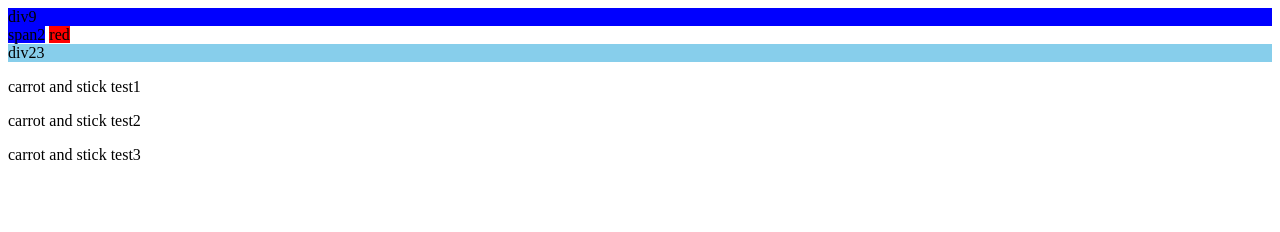
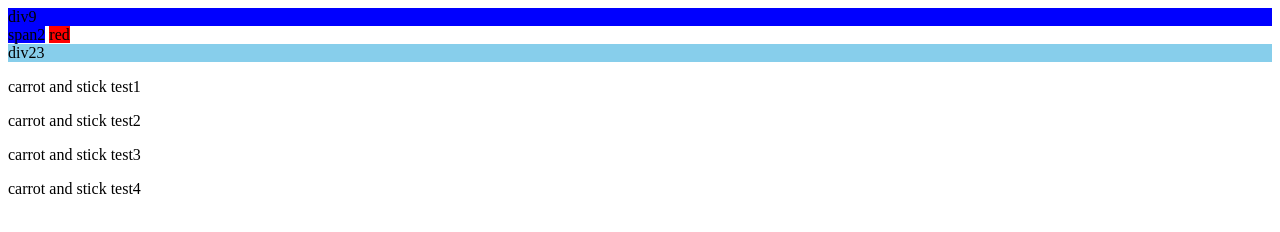
Before and after one commit to eternalarchive/testRepo, a plain HTML site: page index.html in a window 1280 px wide. Drawn offline with Linux system fonts and the light colour scheme.

Commit message:
feat: add test code4

```diff
--- a/index.html
+++ b/index.html
@@ -35,5 +35,6 @@
    <p>carrot and stick test1</p>
    <p>carrot and stick test2</p>
    <p>carrot and stick test3</p>
+   <p>carrot and stick test4</p>
 </body>
 </html>
```
